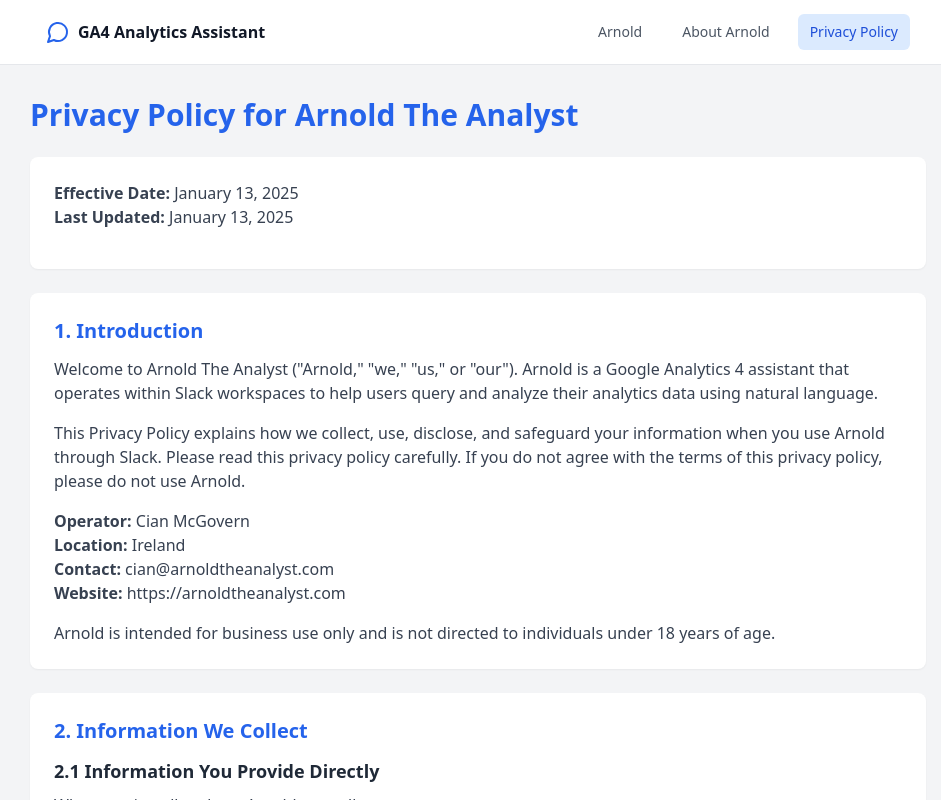
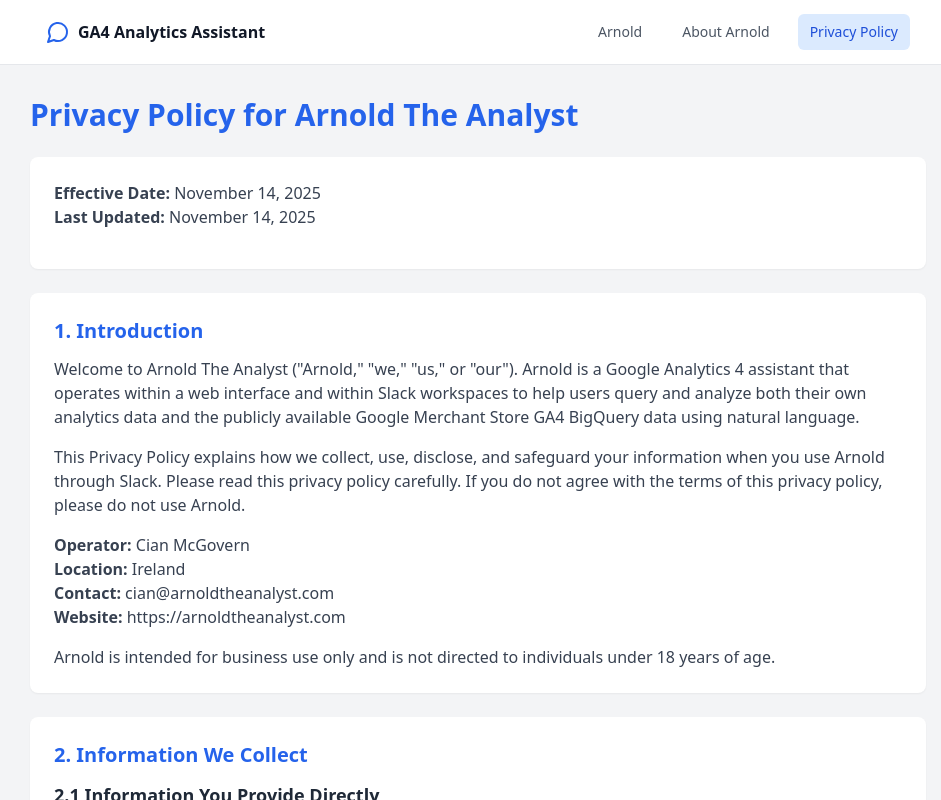
Before and after one commit to McGovs/arnold-the-analyst-frontend-v2-markdown, a React (Vite) app: page /privacy in a window 1280 px wide. Both pictures are taken after a click on the button "Privacy Policy". Shown: the top 800 px of the page, without its empty margins (162-1103 px from the left). Built offline with nearby package versions, Linux system fonts and the light colour scheme; no server answers.

Commit message:
Update Privacy.tsx

```diff
--- a/src/pages/Privacy.tsx
+++ b/src/pages/Privacy.tsx
@@ -12,8 +12,8 @@
 
         <div className="bg-white p-6 rounded-lg shadow-sm mb-6">
           <p className="text-gray-700 mb-4">
-            <strong>Effective Date:</strong> January 13, 2025<br />
-            <strong>Last Updated:</strong> January 13, 2025
+            <strong>Effective Date:</strong> November 14, 2025<br />
+            <strong>Last Updated:</strong> November 14, 2025
           </p>
         </div>
 
@@ -21,7 +21,7 @@
         <div className="bg-white p-6 rounded-lg shadow-sm mb-6">
           <h2 className="text-xl font-semibold mb-3 text-blue-600">1. Introduction</h2>
           <p className="text-gray-700 mb-4">
-            Welcome to Arnold The Analyst ("Arnold," "we," "us," or "our"). Arnold is a Google Analytics 4 assistant that operates within Slack workspaces to help users query and analyze their analytics data using natural language.
+            Welcome to Arnold The Analyst ("Arnold," "we," "us," or "our"). Arnold is a Google Analytics 4 assistant that operates within a web interface and within Slack workspaces to help users query and analyze both their own analytics data and the publicly available Google Merchant Store GA4 BigQuery data using natural language.
           </p>
           <p className="text-gray-700 mb-4">
             This Privacy Policy explains how we collect, use, disclose, and safeguard your information when you use Arnold through Slack. Please read this privacy policy carefully. If you do not agree with the terms of this privacy policy, please do not use Arnold.
@@ -42,7 +42,7 @@
           <h2 className="text-xl font-semibold mb-3 text-blue-600">2. Information We Collect</h2>
 
           <h3 className="text-lg font-semibold mb-2 text-gray-800">2.1 Information You Provide Directly</h3>
-          <p className="text-gray-700 mb-3">When you install and use Arnold, we collect:</p>
+          <p className="text-gray-700 mb-3">When you install and use the Arnold Slack app, we collect:</p>
           <ul className="text-gray-700 list-disc list-inside space-y-1 mb-4">
             <li><strong>Slack Workspace Information:</strong> Your Slack workspace ID, workspace name, and the user ID of the person who installed Arnold</li>
             <li><strong>Slack User Information:</strong> Your Slack user ID and username when you interact with Arnold</li>
@@ -75,7 +75,7 @@
             <li><strong>Authentication:</strong> To verify your identity within Slack and ensure secure access</li>
             <li><strong>Analytics Queries:</strong> To access your Google Analytics data and generate insights in response to your requests</li>
             <li><strong>Response Generation:</strong> To process your natural language queries and provide accurate analytics answers</li>
-            <li><strong>Data Visualization:</strong> To create charts, tables, and reports based on your Google Analytics data</li>
+            <li><strong>Data Output:</strong> To create Google Sheets exports containing the data requested derived from your Google Analytics data</li>
           </ul>
 
           <h3 className="text-lg font-semibold mb-2 text-gray-800">3.2 Service Improvement</h3>
@@ -468,7 +468,7 @@
 
         {/* Version info */}
         <div className="text-center text-gray-500 text-sm">
-          <p>This privacy policy was last updated on January 13, 2025. Version 1.0</p>
+          <p>This privacy policy was last updated on November 14, 2025.</p>
         </div>
       </div>
     </div>
```
